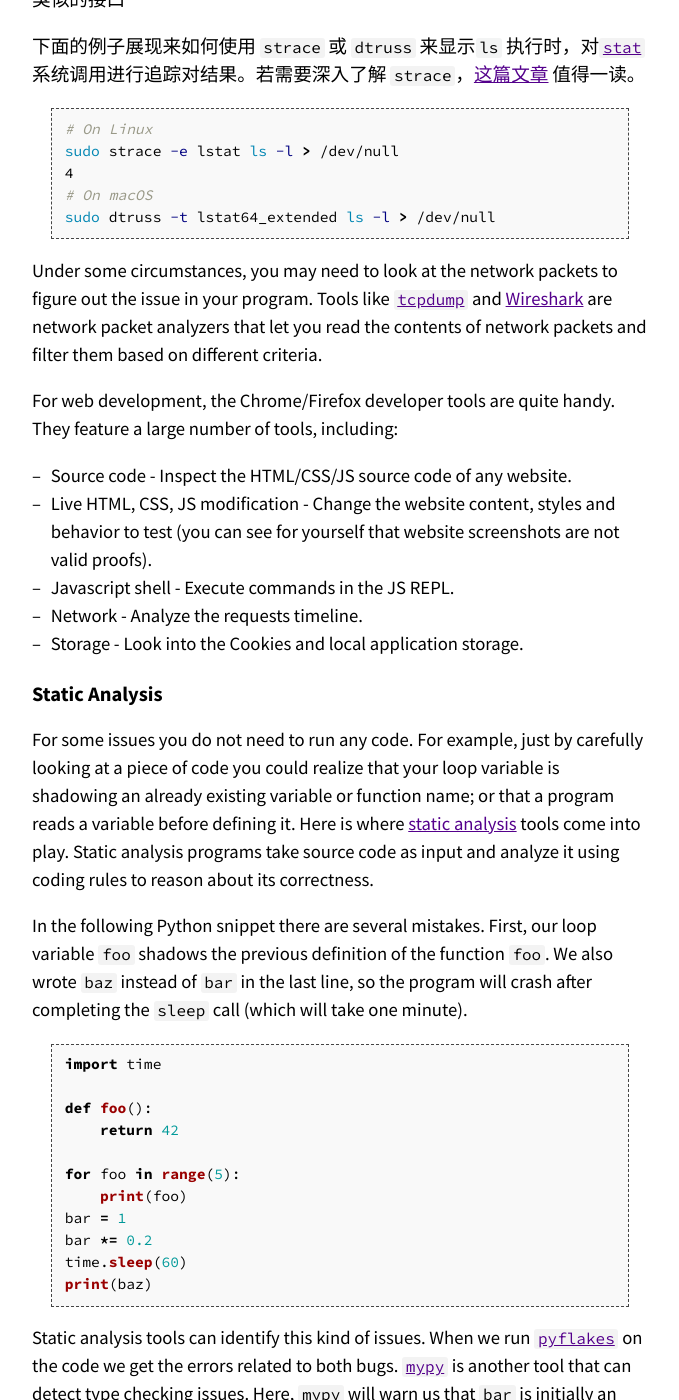
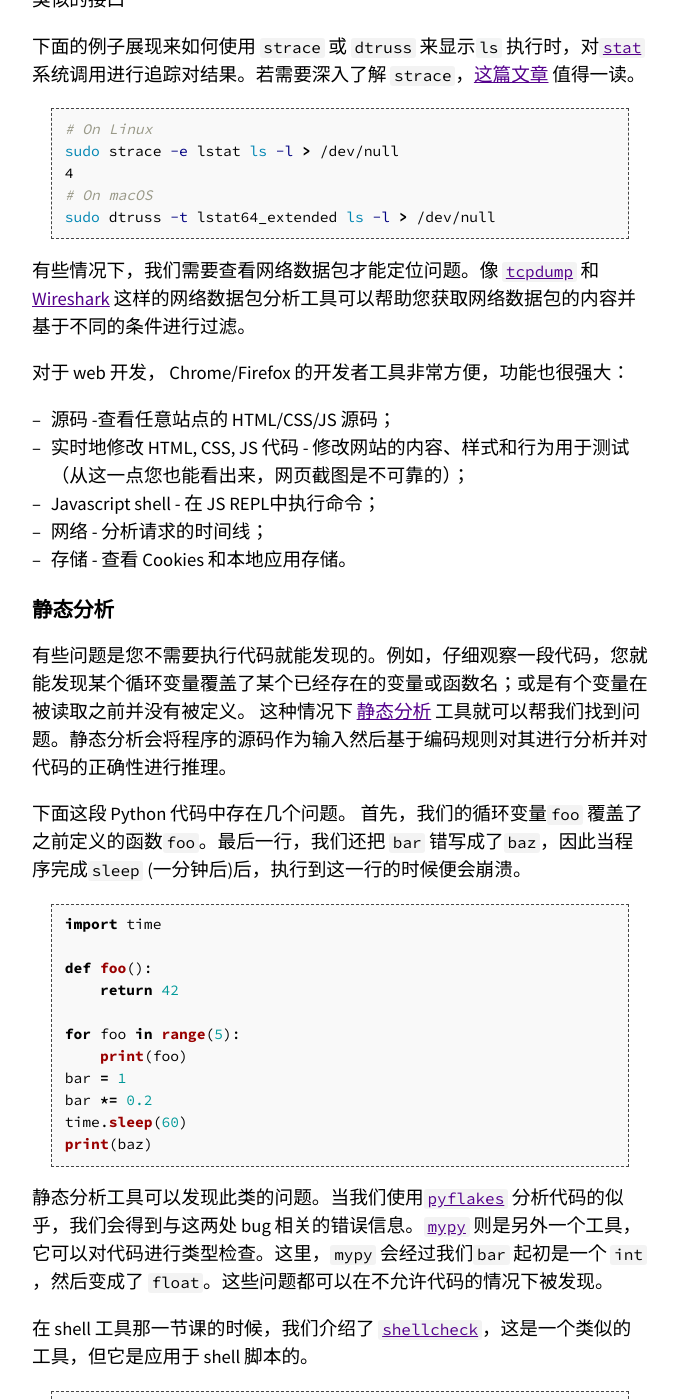
Before and after one commit to missing-semester-cn/missing-semester-cn.github.io, a Jekyll site: the page built from _2020/debugging-profiling.md, in a window 1280 px wide and 1400 px high, scrolled down 4388 px. Shown: the whole window, without its empty margins (300-979 px from the left). Built offline with Jekyll 4.4.1, drawn with Linux system fonts in a browser that asks for light colours; some of the changed text lies outside the part shown.

Commit message:
update trans

````diff
--- a/_2020/debugging-profiling.md
+++ b/_2020/debugging-profiling.md
@@ -147,25 +147,21 @@ sudo strace -e lstat ls -l > /dev/null
 sudo dtruss -t lstat64_extended ls -l > /dev/null
 ```
 
-Under some circumstances, you may need to look at the network packets to figure out the issue in your program.
-Tools like [`tcpdump`](http://man7.org/linux/man-pages/man1/tcpdump.1.html) and [Wireshark](https://www.wireshark.org/) are network packet analyzers that let you read the contents of network packets and filter them based on different criteria.
+有些情况下，我们需要查看网络数据包才能定位问题。像 [`tcpdump`](http://man7.org/linux/man-pages/man1/tcpdump.1.html) 和 [Wireshark](https://www.wireshark.org/) 这样的网络数据包分析工具可以帮助您获取网络数据包的内容并基于不同的条件进行过滤。
 
-For web development, the Chrome/Firefox developer tools are quite handy. They feature a large number of tools, including:
-- Source code - Inspect the HTML/CSS/JS source code of any website.
-- Live HTML, CSS, JS modification - Change the website content, styles and behavior to test (you can see for yourself that website screenshots are not valid proofs).
-- Javascript shell - Execute commands in the JS REPL.
-- Network - Analyze the requests timeline.
-- Storage - Look into the Cookies and local application storage.
+对于 web 开发， Chrome/Firefox 的开发者工具非常方便，功能也很强大：
+- 源码 -查看任意站点的 HTML/CSS/JS 源码；
+- 实时地修改 HTML, CSS, JS 代码 - 修改网站的内容、样式和行为用于测试（从这一点您也能看出来，网页截图是不可靠的）；
+- Javascript shell - 在 JS REPL中执行命令；
+- 网络 - 分析请求的时间线；
+- 存储 - 查看 Cookies 和本地应用存储。
 
-## Static Analysis
+## 静态分析
 
-For some issues you do not need to run any code.
-For example, just by carefully looking at a piece of code you could realize that your loop variable is shadowing an already existing variable or function name; or that a program reads a variable before defining it.
-Here is where [static analysis](https://en.wikipedia.org/wiki/Static_program_analysis) tools come into play.
-Static analysis programs take source code as input and analyze it using coding rules to reason about its correctness.
+有些问题是您不需要执行代码就能发现的。例如，仔细观察一段代码，您就能发现某个循环变量覆盖了某个已经存在的变量或函数名；或是有个变量在被读取之前并没有被定义。
+这种情况下 [静态分析](https://en.wikipedia.org/wiki/Static_program_analysis) 工具就可以帮我们找到问题。静态分析会将程序的源码作为输入然后基于编码规则对其进行分析并对代码的正确性进行推理。
 
-In the following Python snippet there are several mistakes.
-First, our loop variable `foo` shadows the previous definition of the function `foo`. We also wrote `baz` instead of `bar` in the last line, so the program will crash after completing the `sleep` call (which will take one minute).
+下面这段 Python 代码中存在几个问题。 首先，我们的循环变量`foo` 覆盖了之前定义的函数`foo`。最后一行，我们还把 `bar` 错写成了`baz`，因此当程序完成`sleep`  (一分钟后)后，执行到这一行的时候便会崩溃。
 
 ```python
 import time
@@ -180,11 +176,9 @@ bar *= 0.2
 time.sleep(60)
 print(baz)
 ```
+静态分析工具可以发现此类的问题。当我们使用[`pyflakes`](https://pypi.org/project/pyflakes) 分析代码的似乎，我们会得到与这两处 bug 相关的错误信息。[`mypy`](http://mypy-lang.org/) 则是另外一个工具，它可以对代码进行类型检查。这里，`mypy` 会经过我们`bar` 起初是一个 `int` ，然后变成了 `float`。这些问题都可以在不允许代码的情况下被发现。
 
-Static analysis tools can identify this kind of issues. When we run [`pyflakes`](https://pypi.org/project/pyflakes) on the code we get the errors related to both bugs. [`mypy`](http://mypy-lang.org/) is another tool that can detect type checking issues. Here, `mypy` will warn us that `bar` is initially an `int` and is then casted to a `float`.
-Again, note that all these issues were detected without having to run the code.
-
-In the shell tools lecture we covered [`shellcheck`](https://www.shellcheck.net/), which is a similar tool for shell scripts.
+在 shell 工具那一节课的时候，我们介绍了 [`shellcheck`](https://www.shellcheck.net/)，这是一个类似的工具，但它是应用于 shell 脚本的。
 
 ```bash
 $ pyflakes foobar.py
@@ -198,18 +192,19 @@ foobar.py:11: error: Name 'baz' is not defined
 Found 3 errors in 1 file (checked 1 source file)
 ```
 
-Most editors and IDEs support displaying the output of these tools within the editor itself, highlighting the locations of warnings and errors.
-This is often called **code linting** and it can also be used to display other types of issues such as stylistic violations or insecure constructs.
+大多数的编辑器和 IDE 都支持在编辑界面显示这些工具的分析结果、高亮有警告和错误的位置。
+这个过程通常成为 **code linting** 。风格检查或安全检查的结果同样也可以进行相应的显示。
 
-In vim, the plugins [`ale`](https://vimawesome.com/plugin/ale) or [`syntastic`](https://vimawesome.com/plugin/syntastic) will let you do that.
-For Python, [`pylint`](https://www.pylint.org) and [`pep8`](https://pypi.org/project/pep8/) are examples of stylistic linters and [`bandit`](https://pypi.org/project/bandit/) is a tool designed to find common security issues.
-For other languages people have compiled comprehensive lists of useful static analysis tools, such as [Awesome Static Analysis](https://github.com/mre/awesome-static-analysis) (you may want to take a look at the _Writing_ section) and for linters there is [Awesome Linters](https://github.com/caramelomartins/awesome-linters).
+在 vim 中，有 [`ale`](https://vimawesome.com/plugin/ale) 或 [`syntastic`](https://vimawesome.com/plugin/syntastic) 可以帮助您做同样的事情。
+在 Python 中， [`pylint`](https://www.pylint.org) 和 [`pep8`](https://pypi.org/project/pep8/) 是两种用于进行风格检查的工具，而 [`bandit`](https://pypi.org/project/bandit/) 工具则用于检查安全相关的问题。
 
-A complementary tool to stylistic linting are code formatters such as [`black`](https://github.com/psf/black) for Python, `gofmt` for Go, `rustfmt` for Rust or [`prettier`](https://prettier.io/) for JavaScript, HTML and CSS.
-These tools autoformat your code so that it's consistent with common stylistic patterns for the given programming language.
-Although you might be unwilling to give stylistic control about your code, standardizing code format will help other people read your code and will make you better at reading other people's (stylistically standardized) code.
+对于其他语言的开发者来说，静态分析工具可以参考这个列表：[Awesome Static Analysis](https://github.com/mre/awesome-static-analysis) (您也许会对  _Writing_ 一节感兴趣) 。对于  linters 则可以参考这个列表： [Awesome Linters](https://github.com/caramelomartins/awesome-linters)。
 
-# Profiling
+对于风格检查和代码格式化，还有以下一些工具可以作为补充：用于 Python 的 [`black`](https://github.com/psf/black)、用于 Go 语言的 `gofmt`、用于 Rust 的 `rustfmt` 或是用于 JavaScript, HTML 和 CSS 的 [`prettier`](https://prettier.io/) 。这些工具可以自动格式化您的代码，这样代码风格就可以与常见的风格保持一致。
+尽管您可能并不想对代码进行风格控制，标准的代码风格有助于方便别人阅读您的代码，也可以方便您阅读它的代码。
+
+s
+# 性能分析
 
 Even if your code functionally behaves as you would expect, that might not be good enough if it takes all your CPU or memory in the process.
 Algorithms classes often teach big _O_ notation but not how to find hot spots in your programs.
````
